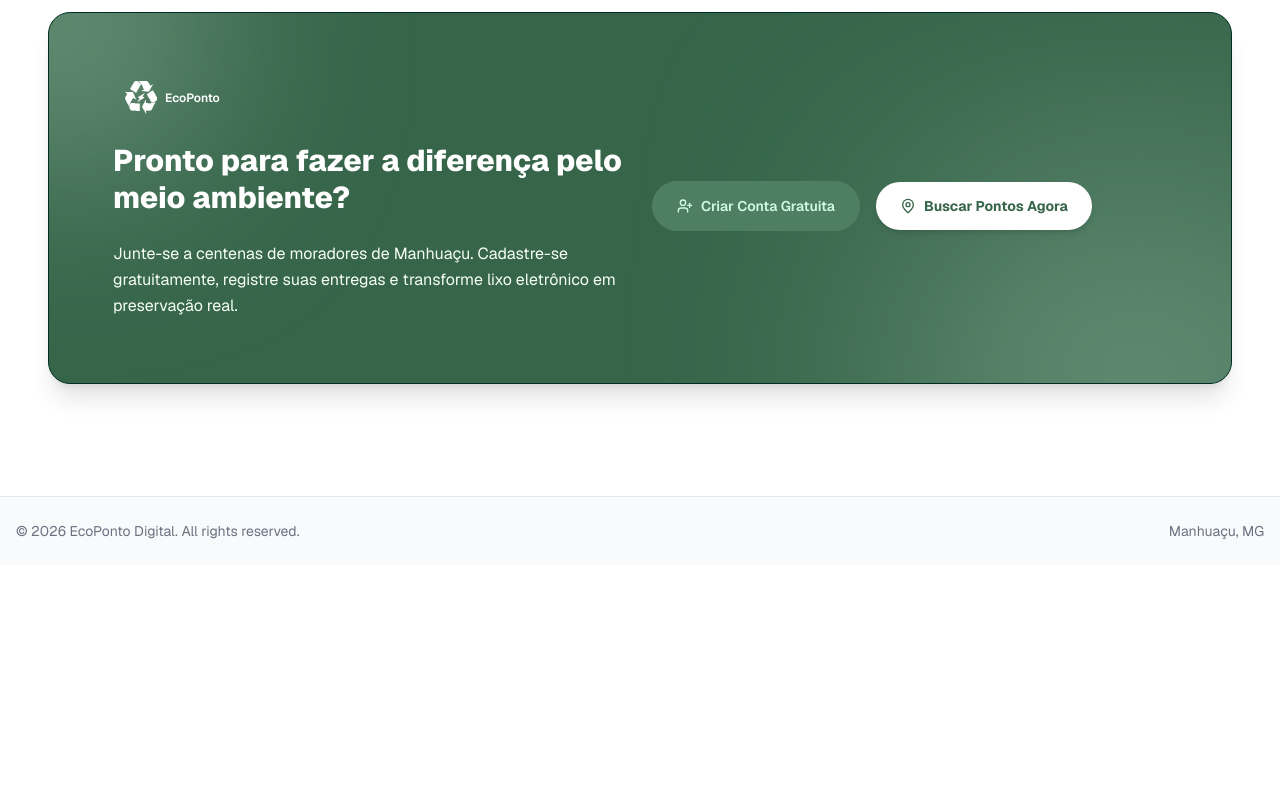
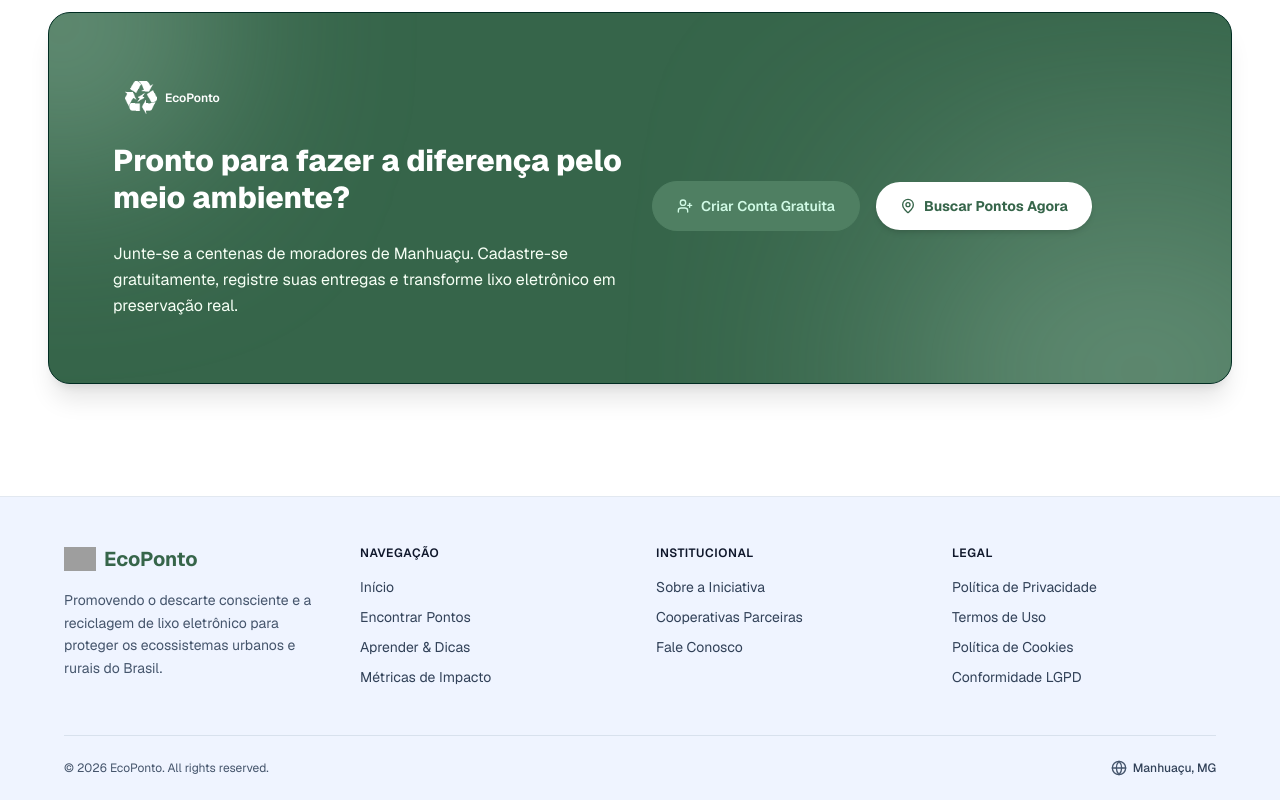
Before and after one commit to feDaher/eco_ponto_web, a Next.js app: page / in a window 1280 px wide. Shown: the part 3349-4149 px from the top of the page. Before the commit the page ends 3914 px from the top, so only its background shows below. Built offline with nearby package versions, Linux system fonts and the light colour scheme; grey boxes are pictures that could not be loaded.

Commit message:
feat: add o footer

```diff
--- a/src/components/layout/Footer.tsx
+++ b/src/components/layout/Footer.tsx
@@ -1,11 +1,166 @@
+import Image from 'next/image';
+import Link from 'next/link';
+import { Globe } from 'lucide-react';
+
 export function Footer() {
   const currentYear = new Date().getFullYear();
 
   return (
-    <footer className="border-t bg-gray-50">
-      <div className="container mx-auto flex flex-col items-center gap-2 px-4 py-6 text-sm text-gray-500 md:flex-row md:justify-between">
-        <p>© {currentYear} EcoPonto Digital. All rights reserved.</p>
-        <p>Manhuaçu, MG</p>
+    <footer className="w-full bg-[#EFF4FF] text-slate-700 pt-12 pb-6 px-6 md:px-16 border-t border-slate-200">
+      <div className="max-w-7xl mx-auto grid grid-cols-1 md:grid-cols-4 gap-8 mb-12">
+        {/* Bloco 1: Logo e Descrição */}
+        <div className="space-y-4 flex flex-col items-center text-center sm:items-start sm:text-left">
+          <div className="flex items-center gap-2 font-bold text-xl text-[#36654A]">
+            <Image
+              src="/icons/logoo.png"
+              alt="EcoPonto"
+              width={28}
+              height={25}
+              className="h-auto w-8"
+            />
+            <span>EcoPonto</span>
+          </div>
+          <p className="text-sm text-slate-600 leading-relaxed max-w-sm">
+            Promovendo o descarte consciente e a reciclagem de lixo eletrônico
+            para proteger os ecossistemas urbanos e rurais do Brasil.
+          </p>
+        </div>
+
+        {/* Bloco 2: Navegação */}
+        <div className="text-center sm:text-left">
+          <h3 className="font-semibold text-xs tracking-wider text-slate-900 uppercase mb-4">
+            Navegação
+          </h3>
+          <nav aria-label="Área Navegação do rodapé">
+            <ul className="space-y-2.5 text-sm">
+              <li>
+                <Link href="/" className="hover:underline hover:text-slate-900">
+                  Início
+                </Link>
+              </li>
+              <li>
+                <Link
+                  href="/pontos"
+                  className="hover:underline hover:text-slate-900"
+                >
+                  Encontrar Pontos
+                </Link>
+              </li>
+              <li>
+                <Link
+                  href="/aprender"
+                  className="hover:underline hover:text-slate-900"
+                >
+                  Aprender & Dicas
+                </Link>
+              </li>
+              <li>
+                <Link
+                  href="/metricas"
+                  className="hover:underline hover:text-slate-900"
+                >
+                  Métricas de Impacto
+                </Link>
+              </li>
+            </ul>
+          </nav>
+        </div>
+
+        {/* Bloco 3: Institucional */}
+        <div className="text-center sm:text-left">
+          <h3 className="font-semibold text-xs tracking-wider text-slate-900 uppercase mb-4">
+            Institucional
+          </h3>
+          <nav aria-label="Área Institucional do rodapé">
+            <ul className="space-y-2.5 text-sm">
+              <li>
+                <Link
+                  href="/sobre"
+                  className="hover:underline hover:text-slate-900"
+                >
+                  Sobre a Iniciativa
+                </Link>
+              </li>
+              <li>
+                <Link
+                  href="/cooperativas"
+                  className="hover:underline hover:text-slate-900"
+                >
+                  Cooperativas Parceiras
+                </Link>
+              </li>
+              <li>
+                <Link
+                  href="/contato"
+                  className="hover:underline hover:text-slate-900"
+                >
+                  Fale Conosco
+                </Link>
+              </li>
+              {/* Oculto a pedido do Felipe, só apagar esse hidden se formos utilizar */}
+              <li className="hidden">
+                <Link
+                  href="/relatorio"
+                  className="hover:underline hover:text-slate-900"
+                >
+                  Relatório de Sustentabilidade
+                </Link>
+              </li>
+            </ul>
+          </nav>
+        </div>
+
+        {/* Bloco 4: Legal */}
+        <div className="text-center sm:text-left">
+          <h3 className="font-semibold text-xs tracking-wider text-slate-900 uppercase mb-4">
+            Legal
+          </h3>
+          <nav aria-label="Área Legal do rodapé">
+            <ul className="space-y-2.5 text-sm">
+              <li>
+                <Link
+                  href="/privacidade"
+                  className="hover:underline hover:text-slate-900"
+                >
+                  Política de Privacidade
+                </Link>
+              </li>
+              <li>
+                <Link
+                  href="/termos"
+                  className="hover:underline hover:text-slate-900"
+                >
+                  Termos de Uso
+                </Link>
+              </li>
+              <li>
+                <Link
+                  href="/cookies"
+                  className="hover:underline hover:text-slate-900"
+                >
+                  Política de Cookies
+                </Link>
+              </li>
+              <li>
+                <Link
+                  href="/lgpd"
+                  className="hover:underline hover:text-slate-900"
+                >
+                  Conformidade LGPD
+                </Link>
+              </li>
+            </ul>
+          </nav>
+        </div>
+      </div>
+
+      {/* Linha de baixo: Copyright */}
+      <div className="max-w-7xl mx-auto pt-6 border-t border-slate-300/60 flex flex-col sm:flex-row justify-between items-center gap-4 text-xs text-slate-600 text-center sm:text-left">
+        <p>© {currentYear} EcoPonto. All rights reserved.</p>
+        <div className="flex items-center gap-1.5 font-medium text-slate-700">
+          <Globe className="w-4 h-4 text-slate-600" />
+          <span>Manhuaçu, MG </span>
+        </div>
       </div>
     </footer>
   );
```
